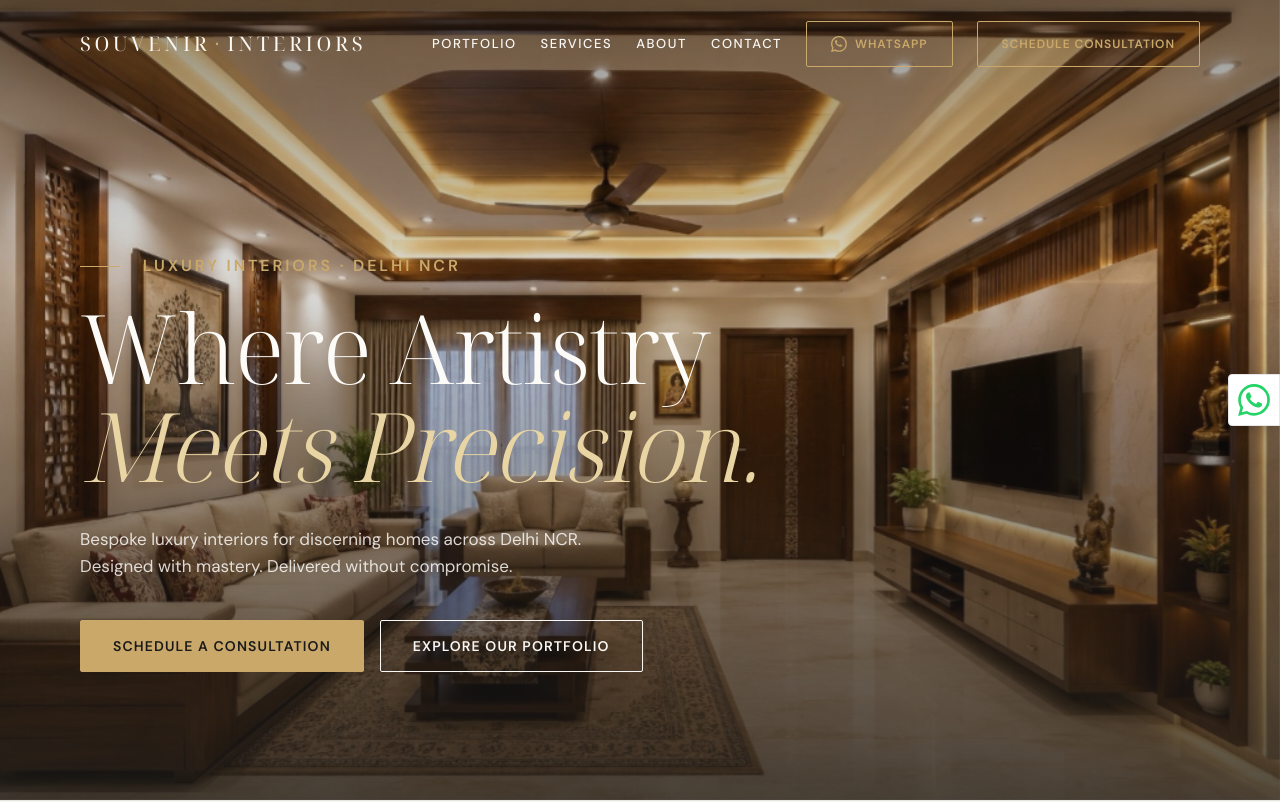
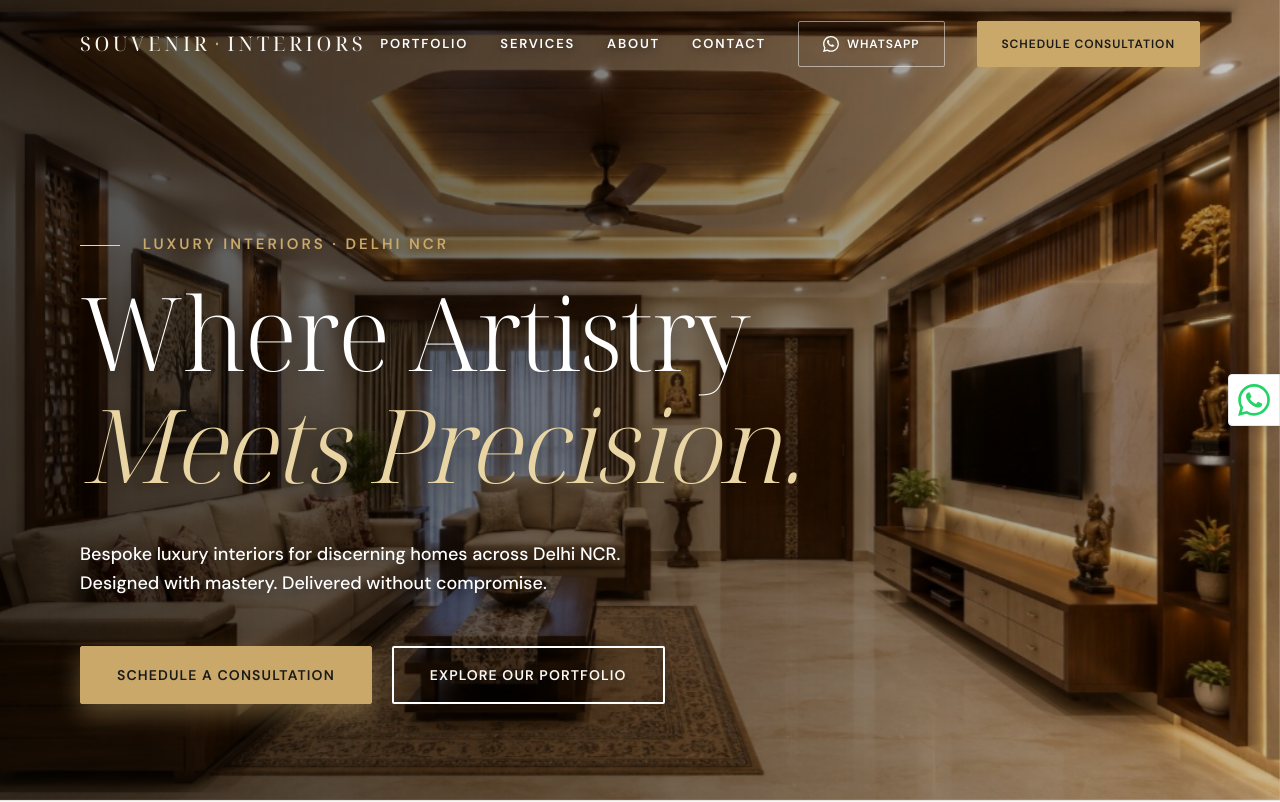
Before and after one commit to CybershieldGit/souvenir-interiors, a Next.js app: page / in a window 1280 px wide. Shown: the top 802 px of the page. Built offline with nearby package versions, Linux system fonts and the light colour scheme.

Commit message:
fix the typo

```diff
--- a/src/app/page.jsx
+++ b/src/app/page.jsx
@@ -28,26 +28,26 @@ export default function Home() {
           alt="Luxury living room interior by Souvenir Interiors, Delhi NCR"
           className="absolute inset-0 w-full h-full object-cover animate-slow-zoom"
         />
-        <div className="absolute inset-0" style={{ background: "linear-gradient(180deg, rgba(26,26,26,0.45) 0%, rgba(26,26,26,0.15) 35%, rgba(26,26,26,0.75) 100%)" }} />
-        <div className="container-x relative z-10 h-full flex flex-col justify-end pb-24 md:pb-32" style={{ color: "#faf8f5" }}>
-          <div className="animate-fade-up max-w-[1100px]">
-            <div className="eyebrow eyebrow-light mb-6 animate-fade-in text-[16px]">
-              <span className="rule" /> Luxury Interiors · Delhi NCR
+        <div className="absolute inset-0 hero-overlay" />
+        <div className="container-x relative z-10 h-full flex flex-col justify-end pb-16 md:pb-24" style={{ color: "#ffffff" }}>
+          <div className="animate-fade-up max-w-[850px]">
+            <div className="eyebrow eyebrow-light mb-6 animate-fade-in text-[15px] tracking-[0.2em] font-semibold" style={{ textShadow: "0 2px 8px rgba(0,0,0,0.3)" }}>
+              <span className="rule" style={{ backgroundColor: "#e8d5a3" }} /> Luxury Interiors · Delhi NCR
             </div>
-            <h1 className="display-xl" style={{ color: "inherit" }}>
-              <span style={{ color: "#fcfbf8" }}>Where Artistry</span>
+            <h1 className="display-xl" style={{ color: "inherit", textShadow: "0 4px 20px rgba(0,0,0,0.45)", lineHeight: "1.1", fontSize: "clamp(60px, 8.5vw, 102px)" }}>
+              <span style={{ color: "#ffffff" }}>Where Artistry</span>
               <br />
               <em className="italic font-light" style={{ color: "#e8d5a3" }}>Meets Precision.</em>
             </h1>
-            <p className="lead mt-8 max-w-xl animate-fade-up delay-200" style={{ color: "rgba(250,248,245,0.85)" }}>
+            <p className="lead mt-10 max-w-xl animate-fade-up delay-200 font-medium" style={{ color: "#ffffff", textShadow: "0 2px 12px rgba(0,0,0,0.4)", fontSize: "clamp(18px, 1.4vw, 21px)" }}>
               Bespoke luxury interiors for discerning homes across Delhi NCR. Designed with mastery.
               Delivered without compromise.
             </p>
-            <div className="mt-10 flex flex-wrap gap-4 animate-fade-up delay-300">
-              <Link href="/consultation" className="btn btn-primary">
+            <div className="mt-12 flex flex-wrap gap-5 animate-fade-up delay-300">
+              <Link href="/consultation" className="btn btn-primary" style={{ padding: "20px 36px", fontSize: "14px", fontWeight: "700", boxShadow: "0 10px 25px rgba(201, 168, 106, 0.4)" }}>
                 Schedule A Consultation
               </Link>
-              <Link href="/portfolio" className="btn btn-ghost-light">
+              <Link href="/portfolio" className="btn btn-ghost-light" style={{ padding: "20px 36px", fontSize: "14px", fontWeight: "700", borderWidth: "2px", borderColor: "#ffffff" }}>
                 Explore Our Portfolio
               </Link>
             </div>
--- a/src/app/portfolio/PortfolioContent.jsx
+++ b/src/app/portfolio/PortfolioContent.jsx
@@ -39,6 +39,7 @@ export default function PortfolioContent() {
     fetchVideoInfo("video3", "https://www.youtube.com/watch?v=tYzXidefvKQ");
     fetchVideoInfo("video4", "https://www.youtube.com/watch?v=qSC77KuVOZY");
     fetchVideoInfo("video5", "https://www.youtube.com/watch?v=1_Eq0X8U2wc");
+    fetchVideoInfo("video6", "https://www.youtube.com/watch?v=1_Eq0X8U2wc");
   }, []);
 
   const filtered = active === "All" ? projects : projects.filter((p) => p.category === active);
@@ -248,6 +249,22 @@ export default function PortfolioContent() {
                   </div>
                 </div>
               </Reveal>
+
+              <Reveal delay={400}>
+                <div className="group block">
+                  <div className="aspect-video w-full overflow-hidden bg-surface border" style={{ backgroundColor: "#000", borderColor: "#e5e5e0" }}>
+                    <iframe width="100%" height="100%" src="https://www.youtube.com/embed/1_Eq0X8U2wc?si=6SVosxzZDcDKwgi3" title="YouTube video player" frameBorder="0" allow="accelerometer; autoplay; clipboard-write; encrypted-media; gyroscope; picture-in-picture; web-share" referrerPolicy="strict-origin-when-cross-origin" allowFullScreen></iframe>
+                  </div>
+                  <div className="pt-5 text-left">
+                    <h3 className="font-display text-2xl text-neutral-900">
+                      {videoData.video6?.title || "Featured Details"}
+                    </h3>
+                    <div className="mt-1 text-xs uppercase tracking-[0.14em]" style={{ color: "#6b6b6b" }}>
+                      Project Showcase
+                    </div>
+                  </div>
+                </div>
+              </Reveal>
             </div>
           ) : (
             /* Pinterest Masonry Grid of gallery images */
--- a/src/components/site/Nav.jsx
+++ b/src/components/site/Nav.jsx
@@ -40,11 +40,19 @@ export function Nav() {
             <span className="ml-1">Interiors</span>
           </Link>
 
-          <nav className="hidden lg:flex items-center gap-6">
+          <nav className="hidden lg:flex items-center gap-8">
             {links.map((l) => {
               const active = pathname === l.href;
               return (
-                <Link key={l.href} href={l.href} className={`text-[13px] font-medium tracking-[0.12em] uppercase transition-colors ${active ? "text-gold" : ""}`} style={{ color: transparent && !active ? "#faf8f5" : active ? "#c9a86a" : "#1a1a1a" }}>
+                <Link
+                  key={l.href}
+                  href={l.href}
+                  className={`text-[13px] font-semibold tracking-[0.14em] uppercase transition-all duration-300 ${active ? "text-gold" : ""}`}
+                  style={{
+                    color: transparent && !active ? "#ffffff" : active ? "#c9a86a" : "#1a1a1a",
+                    textShadow: transparent ? "0 2px 8px rgba(0,0,0,0.5)" : "none"
+                  }}
+                >
                   {l.label}
                 </Link>
               );
@@ -53,8 +61,18 @@ export function Nav() {
               href={`https://wa.me/${STUDIO.whatsapp.replace("+","")}`}
               target="_blank"
               rel="noopener noreferrer"
-              className="btn btn-gold-outline flex items-center justify-center gap-2"
-              style={{ height: "46px", padding: "0 24px", fontSize: 12 }}
+              className="btn flex items-center justify-center gap-2 transition-all duration-300"
+              style={{
+                height: "46px",
+                padding: "0 24px",
+                fontSize: 12,
+                fontWeight: "600",
+                backgroundColor: "transparent",
+                color: transparent ? "#ffffff" : "#1a1a1a",
+                borderColor: transparent ? "rgba(255, 255, 255, 0.5)" : "rgba(26, 26, 26, 0.3)",
+                borderWidth: "1.5px",
+                textShadow: transparent ? "0 1px 4px rgba(0,0,0,0.3)" : "none"
+              }}
             >
               <svg
                 xmlns="http://www.w3.org/2000/svg"
@@ -68,7 +86,17 @@ export function Nav() {
               </svg>
               WhatsApp
             </a>
-            <Link href="/consultation" className="btn btn-gold-outline flex items-center justify-center" style={{ height: "46px", padding: "0 24px", fontSize: 12 }}>
+            <Link
+              href="/consultation"
+              className="btn btn-primary flex items-center justify-center transition-all duration-300"
+              style={{
+                height: "46px",
+                padding: "0 24px",
+                fontSize: 12,
+                fontWeight: "700",
+                boxShadow: transparent ? "0 4px 15px rgba(201, 168, 106, 0.4)" : "0 4px 15px rgba(201, 168, 106, 0.2)"
+              }}
+            >
               Schedule Consultation
             </Link>
           </nav>
--- a/src/styles.css
+++ b/src/styles.css
@@ -379,6 +379,16 @@
     color: var(--mid-grey);
     margin-bottom: 4px;
   }
+
+  /* Premium luxury hero gradient overlay */
+  .hero-overlay {
+    background: linear-gradient(
+      90deg,
+      rgba(0, 0, 0, 0.70) 0%,
+      rgba(0, 0, 0, 0.50) 45%,
+      rgba(0, 0, 0, 0.20) 100%
+    );
+  }
 }
 
 @keyframes fadeUp {
```
